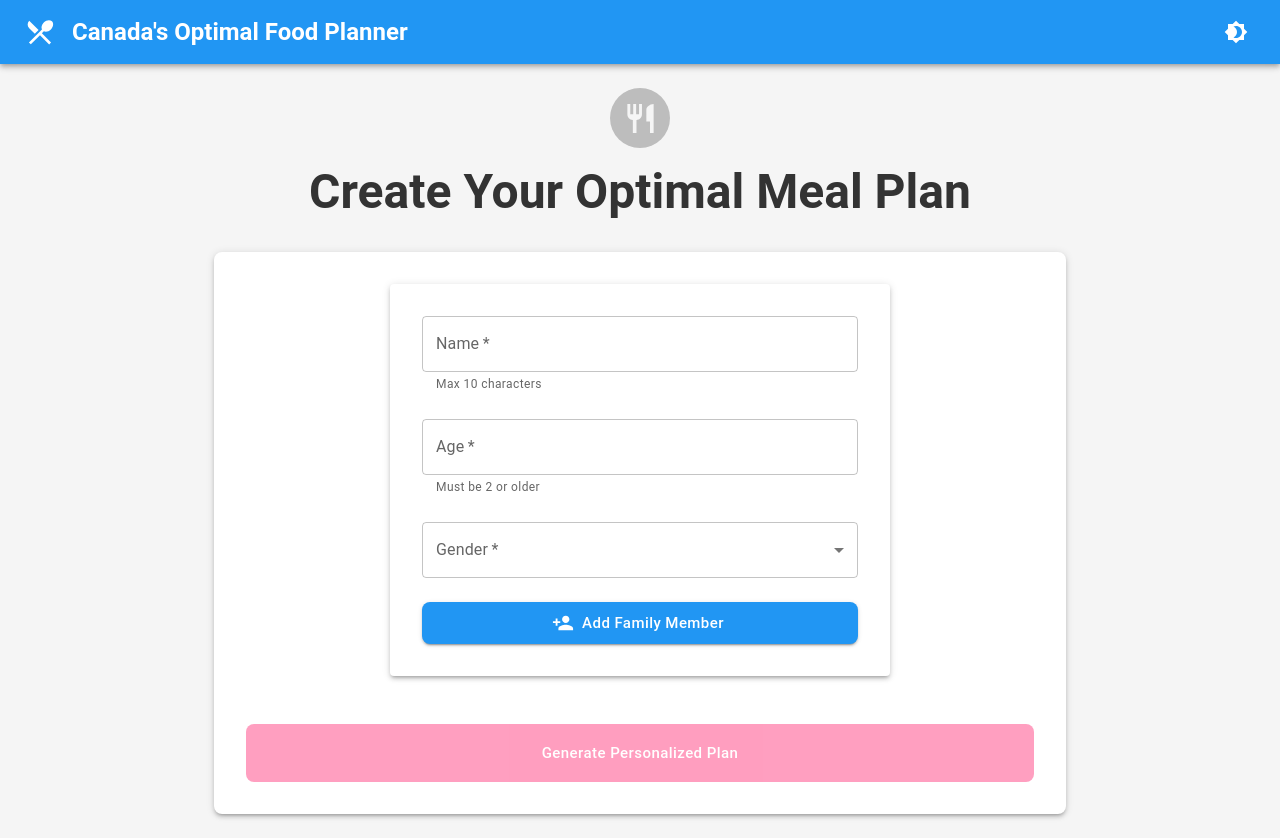
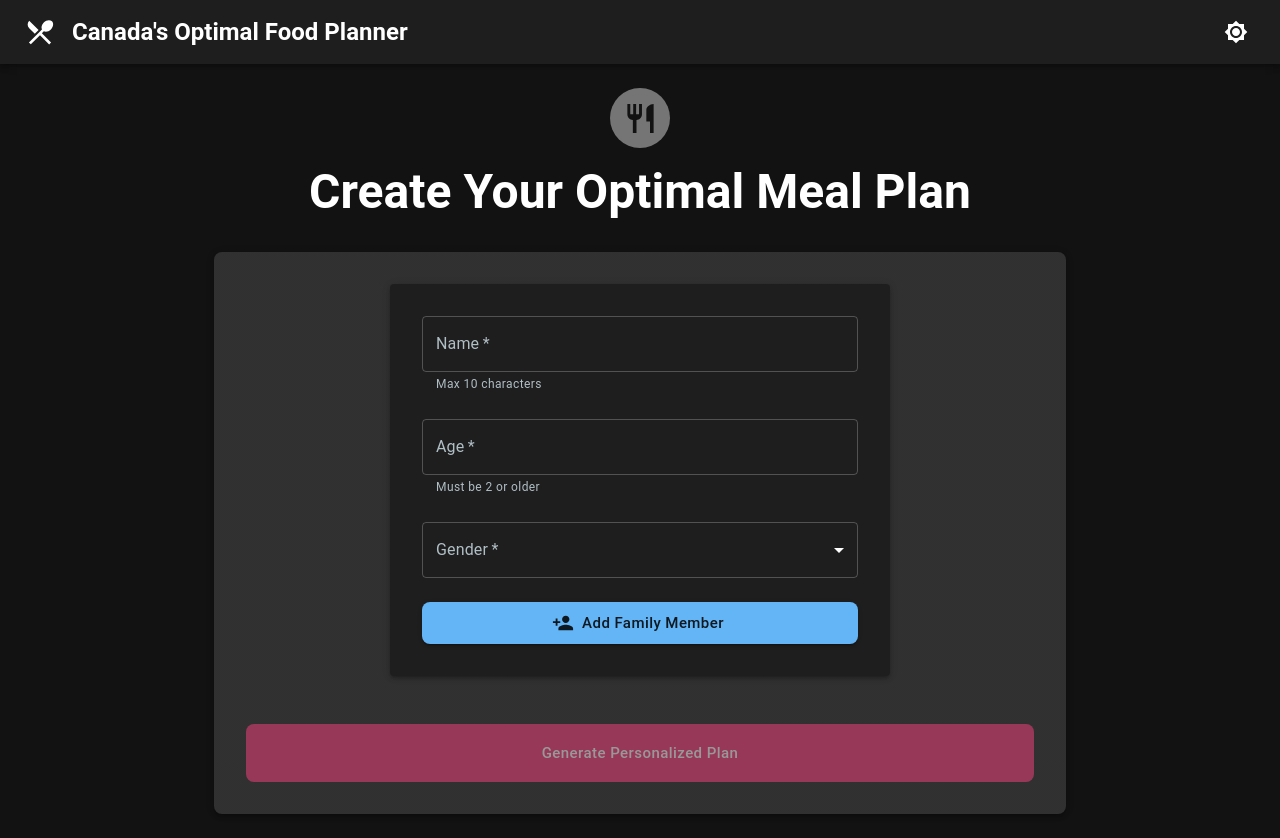
Before and after one commit to reza-yb/signal, a React (Vite) app: page / in a window 1280 px wide. Built offline with nearby package versions, Linux system fonts and the light colour scheme.

Commit message:
default mode changed to dark

```diff
--- a/src/App.tsx
+++ b/src/App.tsx
@@ -23,7 +23,7 @@
 
   const [familyMembers, setFamilyMembers] = useState<FamilyMember[]>([]);
 
-  const [mode, setMode] = useState<'light' | 'dark'>('light');
+  const [mode, setMode] = useState<'light' | 'dark'>('dark');
 
   const colorMode = useMemo(
     () => ({
```
